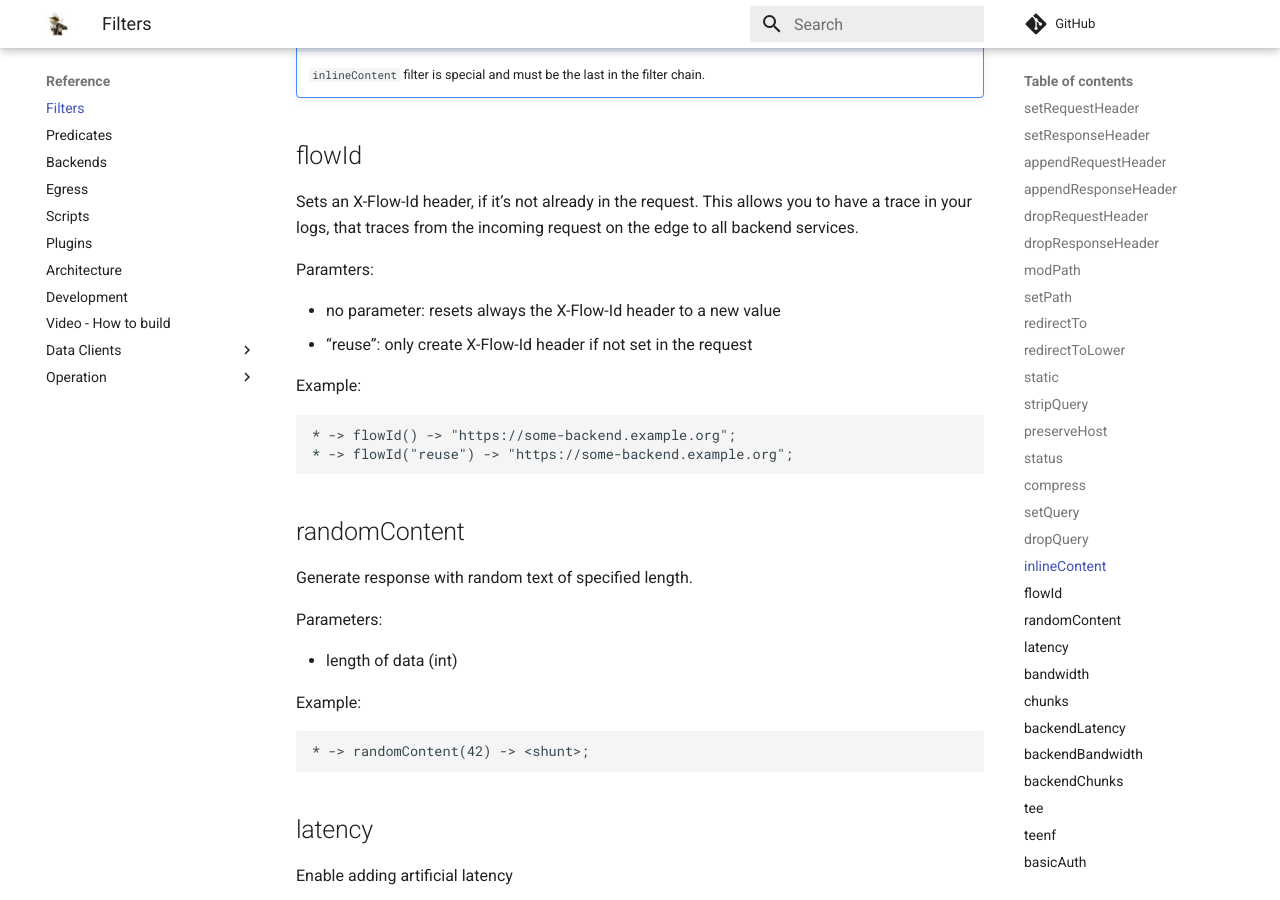
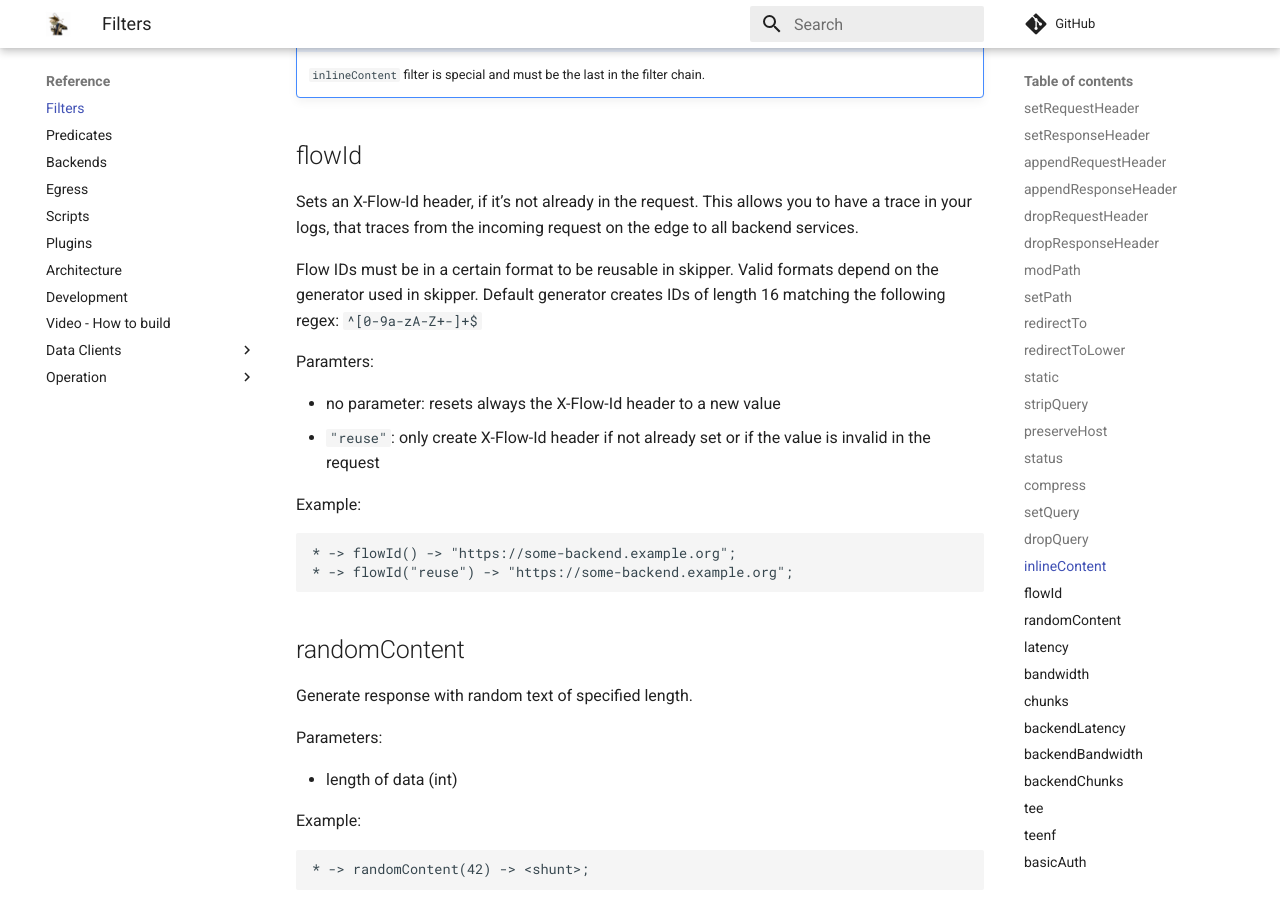
Before and after one commit to zalando/skipper, an MkDocs documentation site: the page built from docs/reference/filters.md, in a window 1280 px wide and 900 px high, scrolled down 6039 px. Built offline with MkDocs 1.6.1 and Material for MkDocs 9.7.7, drawn with Linux system fonts in a browser that asks for light colours; comment, search, counter and statistics services are not loaded.

Commit message:
Clarify that flowIds must be of a certain format to be reusable (#1218)
* Clarify that flowIds must be of a certain format to be reusable

Signed-off-by: Mikkel Oscar Lyderik Larsen <mikkel.larsen@zalando.de>

* Don't reference code, simplify generator code

Signed-off-by: Mikkel Oscar Lyderik Larsen <mikkel.larsen@zalando.de>

```diff
--- a/docs/reference/filters.md
+++ b/docs/reference/filters.md
@@ -264,10 +264,14 @@ Sets an X-Flow-Id header, if it's not already in the request.
 This allows you to have a trace in your logs, that traces from
 the incoming request on the edge to all backend services.
 
+Flow IDs must be in a certain format to be reusable in skipper. Valid formats
+depend on the generator used in skipper. Default generator creates IDs of
+length 16 matching the following regex: `^[0-9a-zA-Z+-]+$`
+
 Paramters:
 
 * no parameter: resets always the X-Flow-Id header to a new value
-* "reuse": only create X-Flow-Id header if not set in the request
+* `"reuse"`: only create X-Flow-Id header if not already set or if the value is invalid in the request
 
 Example:
 
```
Also changed, not shown: 1 other file.
